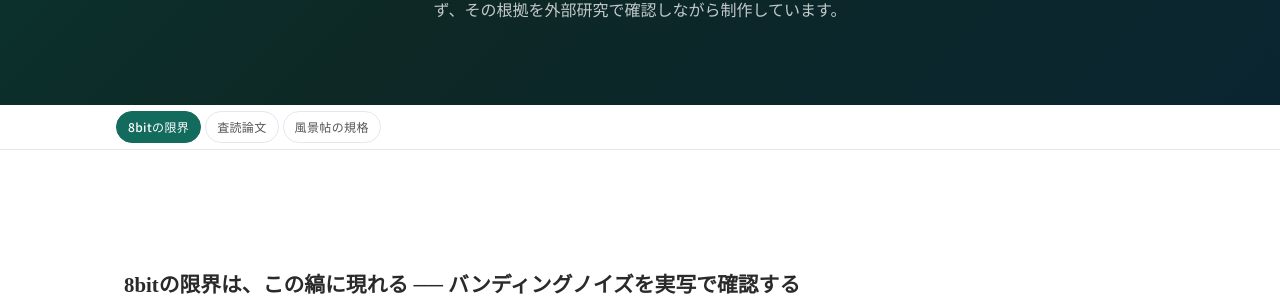
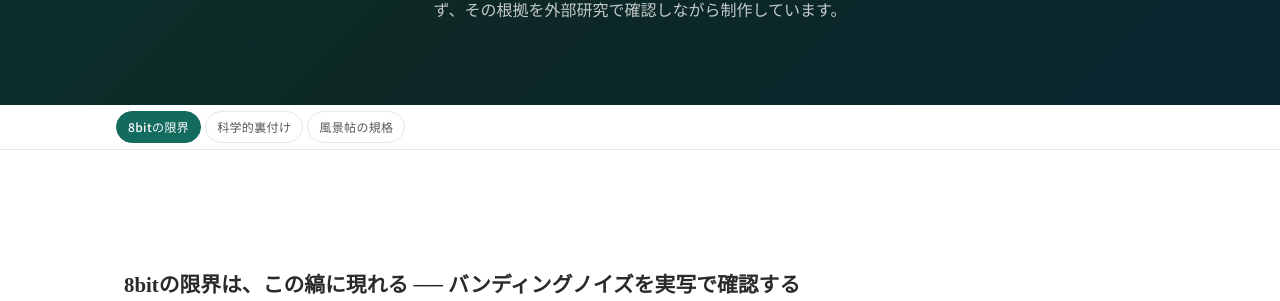
Before and after one commit to dr836gnypeq-ctrl/fukeichou-site, a Jekyll site: the page built from quality.html, in a window 1280 px wide. Shown: the part 517-818 px from the top of the page. Built offline with Jekyll 4.4.1, drawn with Linux system fonts in a browser that asks for light colours; nearby versions of some CDN libraries.

Commit message:
quality: rename pill 査読論文 to 科学的裏付け

```diff
--- a/quality.html
+++ b/quality.html
@@ -105,7 +105,7 @@ canvas.ql-bit-canvas{height:40px}
 <nav class="ev-page-nav" aria-label="ページ内ナビゲーション">
   <div class="ev-page-nav-inner">
     <a class="h-pill" data-section="banding" href="#banding">8bitの限界</a>
-    <a class="h-pill" data-section="study" href="#study">査読論文</a>
+    <a class="h-pill" data-section="study" href="#study">科学的裏付け</a>
     <a class="h-pill" data-section="spec" href="#spec">風景帖の規格</a>
   </div>
 </nav>
```
